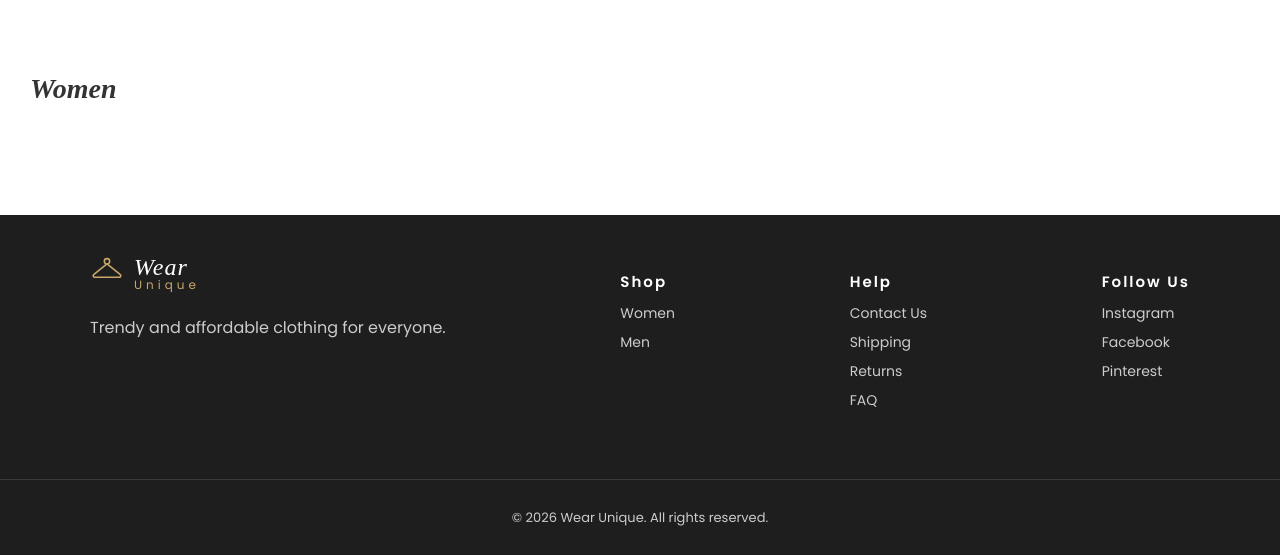
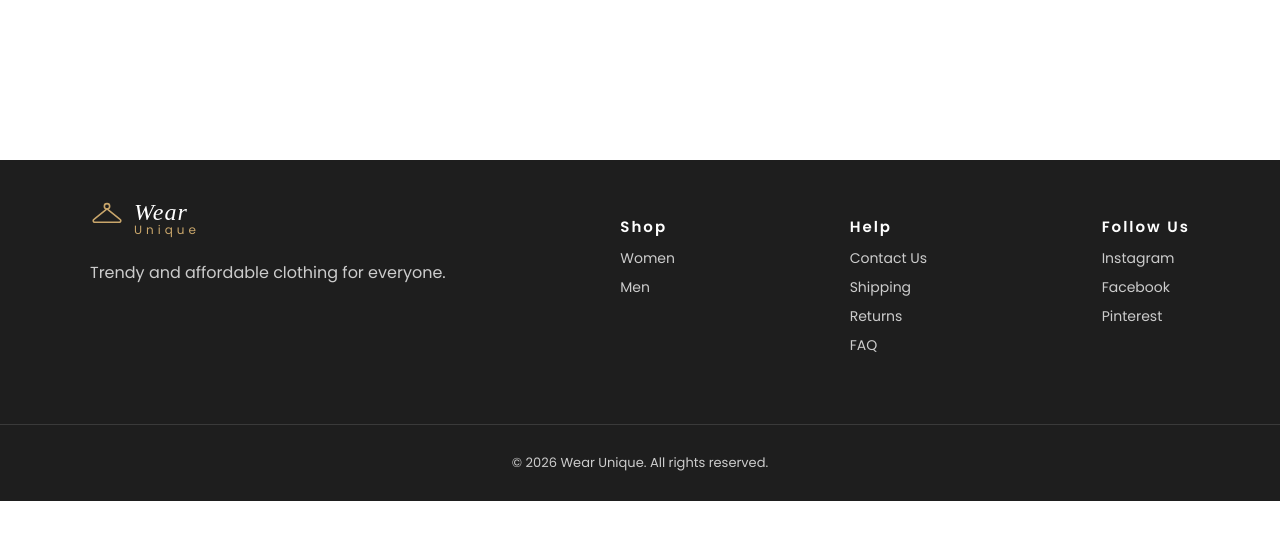
Before and after one commit to zoyazubairi/wear_unique, a FastAPI app: template templates/shop.html in a window 1280 px wide. Shown: the part 70-625 px from the top of the page. Run offline with FastAPI, Linux system fonts and the light colour scheme; the template is opened without the code that fills it, so the values that code supplies are empty; some web fonts are replaced.

Commit message:
plp done

```diff
--- a/templates/shop.html
+++ b/templates/shop.html
@@ -27,8 +27,8 @@
 
         <nav>
             <a href="#">Home</a>
-            <a href="#">Women</a>
-            <a href="#">Men</a>
+            <a href="/category/1">Women</a>
+            <a href="/category/2">Men</a>
             <a href="#">Contact</a>
         </nav>
 
@@ -40,17 +40,17 @@
     </header>
 
     <div class="homesection">
-    <h2 class="sectiontitle">Women</h2>
+    <h2 class="sectiontitle">{{category.name}}</h2>
 
     <div class="bestrow">
         {% for item in productlist %}
-        <a href="/product/{{ item. id }}" class="prodcard">
+        <a href="/product/{{ item.id }}" class="prodcard">
             <img src="/static/{{ item.image }}" alt="{{ item.title}}">
             <p class="cardtitle">{{ item.title }}</p>
             <p class="cardprice">{{ item.price }} TK</p>
         </a>
+        {% endfor %}
         </div>
-        {% endfor %}
     </div>
 
     </div>
@@ -72,8 +72,8 @@
 
         <div class="col">
             <h3>Shop</h3>
-            <a href="#">Women</a>
-            <a href="#">Men</a>
+            <a href="/category/1">Women</a>
+            <a href="/category/2">Men</a>
         </div>
 
         <div class="col">
```
Also changed, not shown: templates/product.html (+4 -4 lines).
